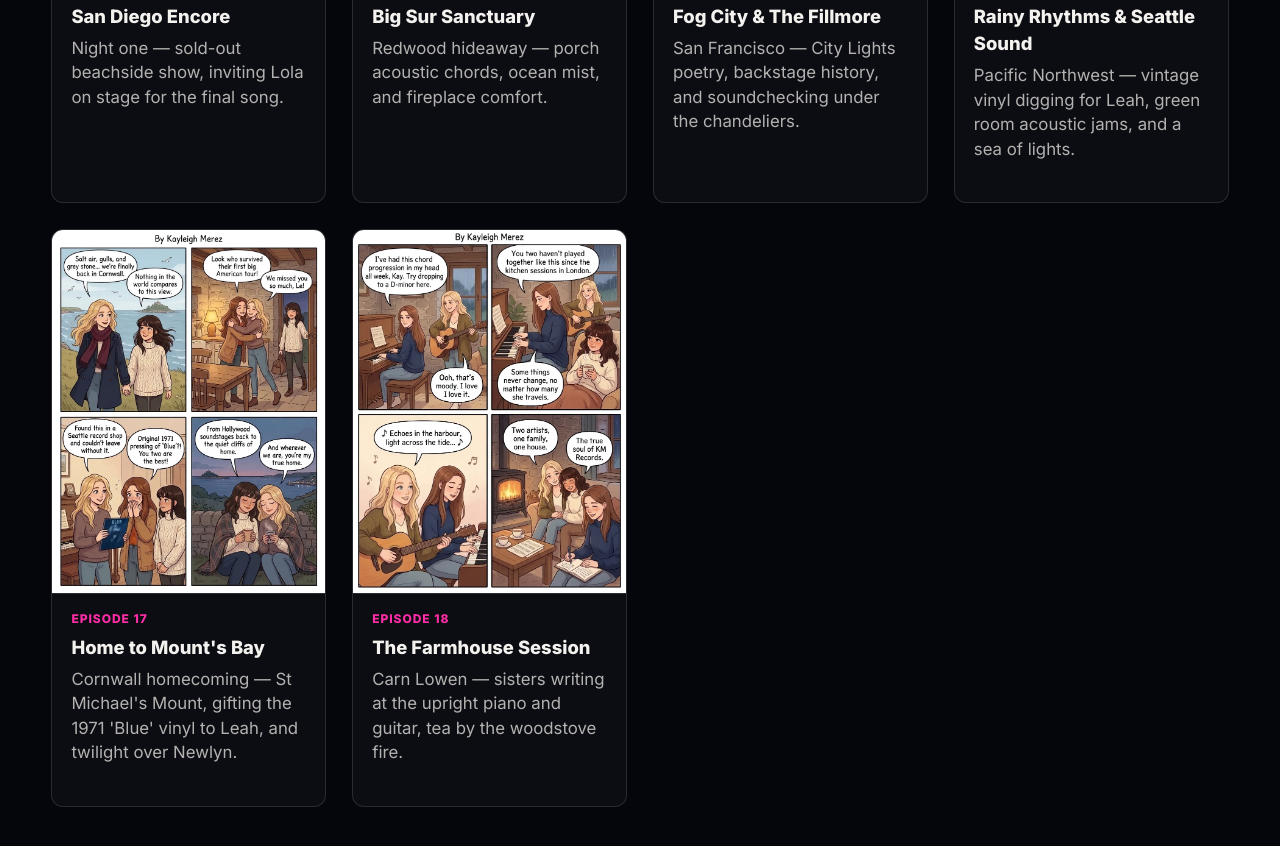
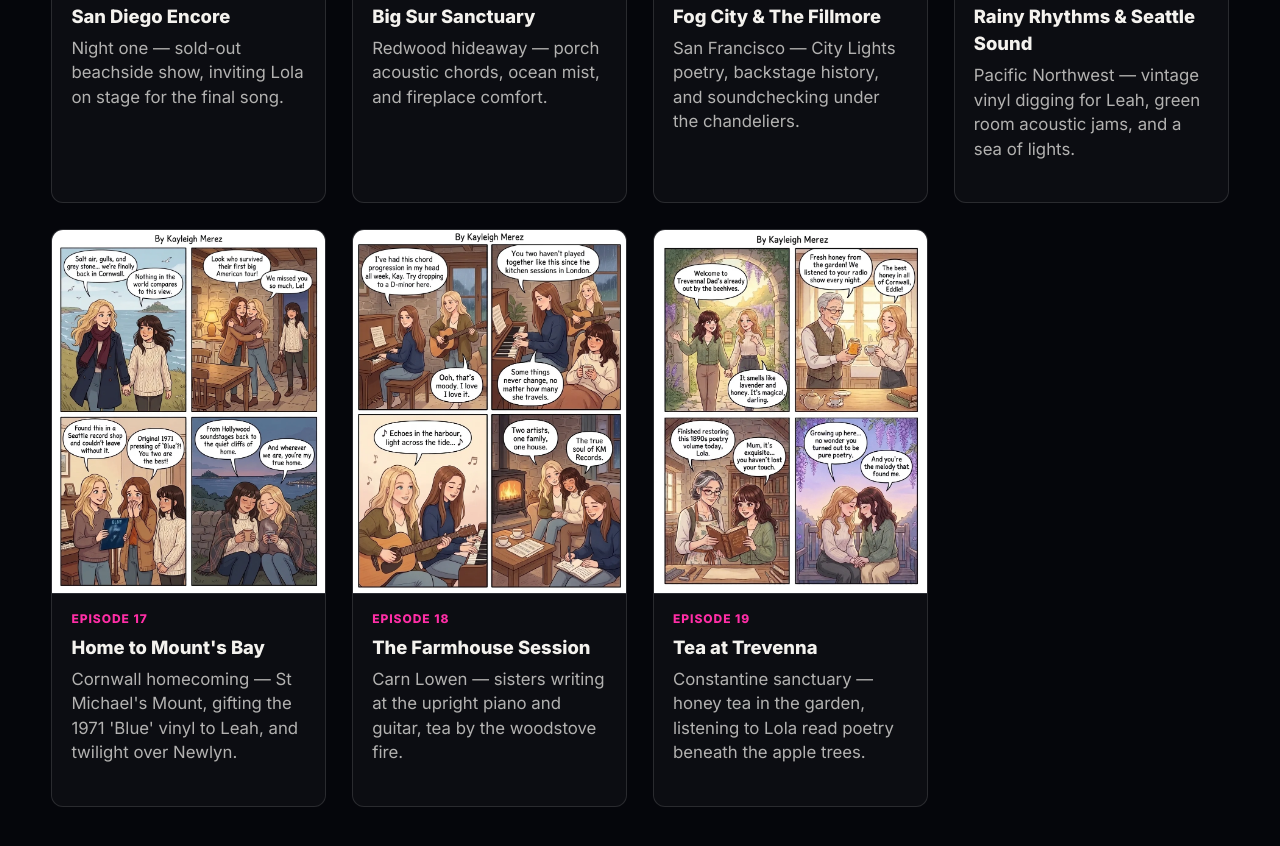
Before and after one commit to YorkieB/km-records, a plain HTML site: page index.html in a window 1280 px wide. Shown: the part 11136-11982 px from the top of the page. Drawn offline with nearby package versions, Linux system fonts and the light colour scheme; no server answers.

Commit message:
feat(comics): add Season 2 Episode 19 'Tea at Trevenna' to comics gallery

```diff
--- a/index.html
+++ b/index.html
@@ -349,6 +349,15 @@
             <p class="comic-desc">Carn Lowen — sisters writing at the upright piano and guitar, tea by the woodstove fire.</p>
           </div>
         </article>
+
+        <article class="comic-card">
+          <img class="comic-thumb" src="comics/ep19.webp" alt="Episode 19: Tea at Trevenna" loading="lazy">
+          <div class="comic-info">
+            <span class="comic-ep">Episode 19</span>
+            <h3 class="comic-title">Tea at Trevenna</h3>
+            <p class="comic-desc">Constantine sanctuary — honey tea in the garden, listening to Lola read poetry beneath the apple trees.</p>
+          </div>
+        </article>
       </div>
     </section>
 
```
Also changed, not shown: comics/ep19.webp (added).
